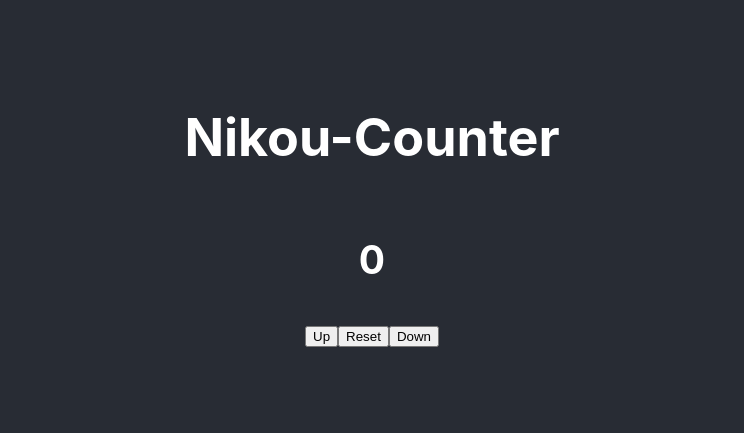
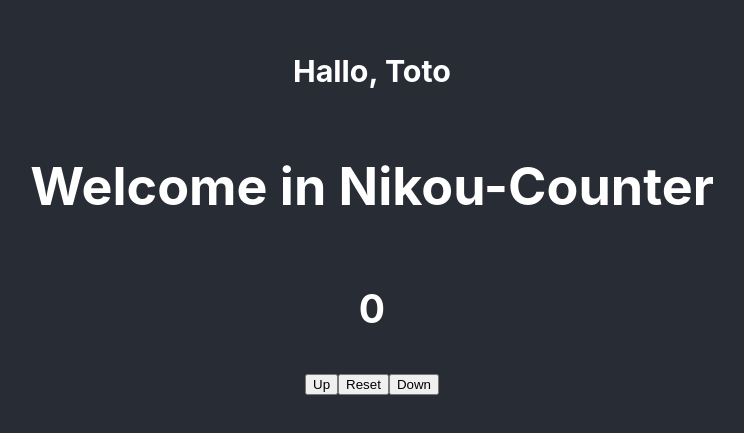
Before and after one commit to layesall/nikoucounter, a React (Create React App) app: page / in a window 1280 px wide. Shown: the part 191-624 px from the top of the page, without its empty margins (268-1012 px from the left). Built offline with nearby package versions, Linux system fonts and the light colour scheme.

Commit message:
Add new file : Hallo.jsx & Modified files App - Counter

```diff
--- a/src/component/App.jsx
+++ b/src/component/App.jsx
@@ -2,13 +2,15 @@ import React from 'react';
 
 import '../styles/App.css';
 import Counter from './Counter';
+import Hallo from './Hallo';
 
 function App() {
   return (
     <div className="app-component">
       <header className="App-header">
-        <h1>Nikou-Counter</h1>
-        <Counter />
+        <Hallo name="Toto" />
+        <h1>Welcome in Nikou-Counter</h1>
+        <Counter count={1} />
       </header>
     </div>
   );
--- a/src/component/Counter.jsx
+++ b/src/component/Counter.jsx
@@ -1,16 +1,16 @@
 import React, {useState} from 'react';
 
-function Counter() {
+function Counter(props) {
 
   const [counter, setCounter] = useState(0);
 
   const numberCounter = (flag) => {
     switch (flag) {
       case 'u':
-        setCounter(counter + 1)
+        setCounter(counter + props.count)
         break;
       case 'd':
-        setCounter(counter - 1)
+        setCounter(counter - props.count)
         break;
       default:
         setCounter(0)
--- /dev/null
+++ b/src/component/Hallo.jsx
@@ -0,0 +1,11 @@
+import React from 'react';
+
+function Hallo(props) {
+  return (
+    <div className='hallo-component'>
+      <h3> Hallo, {props.name} </h3>
+    </div>
+  );
+}
+
+export default Hallo;
```
